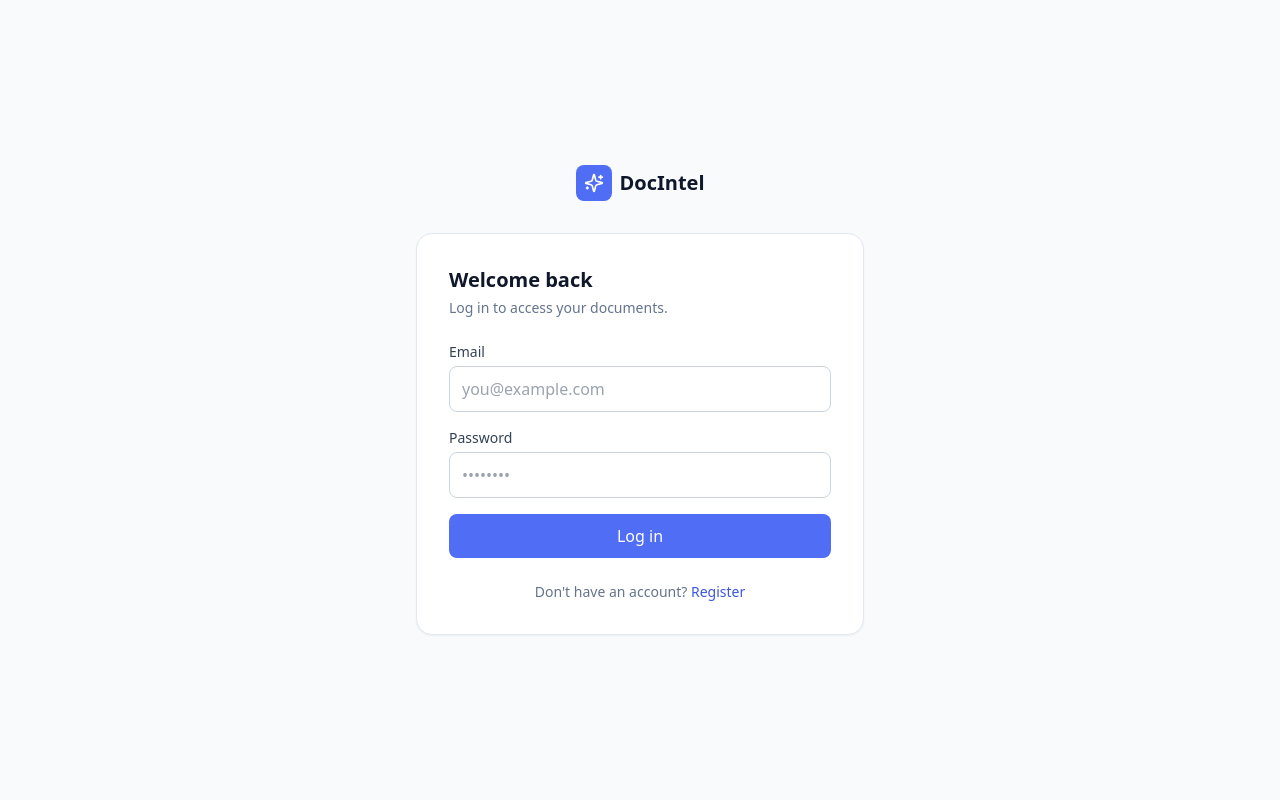
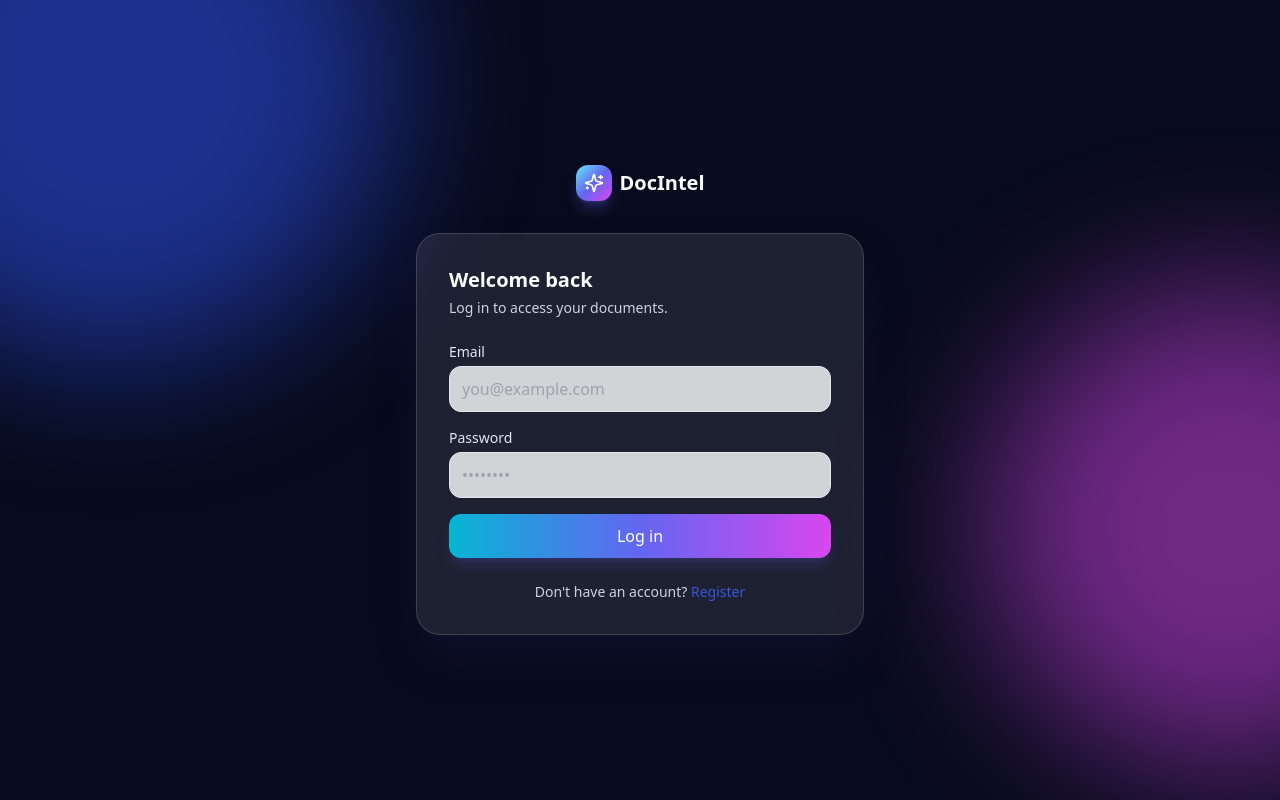
Before and after one commit to hussain9798/RAG_Document_Intelligence, a React (Vite) app in the folder frontend/: page /login in a window 1280 px wide. Built offline with nearby package versions, Linux system fonts and the light colour scheme; no server answers.

Commit message:
add colorfull theme in interface

```diff
--- a/frontend/src/index.css
+++ b/frontend/src/index.css
@@ -8,6 +8,46 @@ html, body, #root {
 
 body {
   @apply bg-slate-50 text-slate-900 transition-colors duration-300 antialiased;
+}
+
+@layer components {
+  .app-page {
+    @apply relative mx-auto w-full max-w-6xl p-4 sm:p-6 lg:p-8;
+  }
+  .premium-card {
+    @apply rounded-2xl border border-white/70 bg-white/80 shadow-xl shadow-indigo-950/5 backdrop-blur-xl transition-all duration-300 dark:border-slate-700/70 dark:bg-slate-800/75;
+  }
+  .premium-card:hover {
+    @apply border-indigo-200 shadow-indigo-500/10 dark:border-indigo-500/40;
+  }
+  .premium-input {
+    @apply border border-slate-200 bg-white/80 shadow-sm outline-none transition focus:border-indigo-400 focus:ring-4 focus:ring-indigo-500/10 dark:border-slate-600 dark:bg-slate-800/80 dark:text-white;
+  }
+  .premium-button {
+    @apply bg-gradient-to-r from-cyan-500 via-indigo-500 to-fuchsia-500 text-white shadow-lg shadow-indigo-500/20 transition-all duration-200 hover:-translate-y-0.5 hover:shadow-indigo-500/35 disabled:opacity-60;
+  }
+}
+
+.app-bg-blob {
+  position: absolute;
+  border-radius: 9999px;
+  filter: blur(55px);
+  animation: float-orb 14s ease-in-out infinite alternate;
+}
+.app-bg-blob-one {
+  width: 20rem;
+  height: 20rem;
+  top: -8rem;
+  right: 8%;
+  background: rgba(34, 211, 238, .16);
+}
+.app-bg-blob-two {
+  width: 18rem;
+  height: 18rem;
+  bottom: 4%;
+  left: 4%;
+  background: rgba(217, 70, 239, .12);
+  animation-delay: -6s;
 }
 
 /* dark mode defaults */
--- a/frontend/src/layouts/AppLayout.jsx
+++ b/frontend/src/layouts/AppLayout.jsx
@@ -201,8 +201,12 @@ export default function AppLayout({ children }) {
       )}
 
       {/* Content area */}
-      <main className="flex-1 overflow-y-auto pt-14 md:pt-0 bg-slate-50 dark:bg-slate-900 transition-colors">
-        <div className="p-4 md:p-6 pb-24 md:pb-0 min-h-[calc(100vh-56px)] animate-fade-in">{children}</div>
+      <main className="relative flex-1 overflow-y-auto pt-14 md:pt-0 bg-slate-50 dark:bg-slate-900 transition-colors">
+        <div className="pointer-events-none absolute inset-0 overflow-hidden opacity-60 dark:opacity-80">
+          <div className="app-bg-blob app-bg-blob-one" />
+          <div className="app-bg-blob app-bg-blob-two" />
+        </div>
+        <div className="relative z-10 p-4 md:p-6 pb-24 md:pb-0 min-h-[calc(100vh-56px)] animate-fade-in">{children}</div>
       </main>
 
       {/* Mobile bottom nav */}
--- a/frontend/src/pages/Chat.jsx
+++ b/frontend/src/pages/Chat.jsx
@@ -289,12 +289,12 @@ export default function Chat() {
                 onKeyDown={handleKeyDown}
                 rows={1}
                 placeholder="Ask a question about your documents..."
-                className="flex-1 resize-none border border-indigo-100 dark:border-slate-600 rounded-2xl px-4 py-3 text-sm focus:outline-none focus:ring-2 focus:ring-brand-500 bg-white/90 dark:bg-slate-900/90 text-slate-900 dark:text-slate-100 shadow-[0_10px_30px_rgba(99,102,241,0.08)]"
+                className="premium-input flex-1 resize-none rounded-2xl px-4 py-3 text-sm"
               />
               <button
                 onClick={handleSend}
                 disabled={sending || !input.trim()}
-                className="bg-gradient-to-r from-brand-500 to-violet-500 hover:from-brand-600 hover:to-violet-600 disabled:opacity-50 text-white p-3 rounded-2xl shrink-0 shadow-lg shadow-brand-500/25 transition-all duration-200 hover:-translate-y-0.5"
+                className="premium-button p-3 rounded-2xl shrink-0"
               >
                 <Send size={18} />
               </button>
--- a/frontend/src/pages/DocumentDetail.jsx
+++ b/frontend/src/pages/DocumentDetail.jsx
@@ -25,7 +25,7 @@ export default function DocumentDetail() {
 
   return (
     <AppLayout>
-      <div className="p-8 max-w-3xl mx-auto">
+      <div className="app-page max-w-3xl">
         <Link to="/documents" className="flex items-center gap-2 text-sm text-slate-500 hover:text-slate-700 mb-6">
           <ArrowLeft size={16} /> Back to documents
         </Link>
@@ -33,10 +33,10 @@ export default function DocumentDetail() {
         {error && <p className="text-sm text-red-600">{error}</p>}
 
         {doc && (
-          <div className="bg-white border border-slate-200 rounded-2xl p-6">
+          <div className="premium-card p-5 sm:p-6">
             <div className="flex items-center gap-3 mb-6">
-              <div className="w-11 h-11 rounded-xl bg-brand-50 flex items-center justify-center">
-                <FileText size={20} className="text-brand-600" />
+              <div className="w-11 h-11 rounded-xl bg-gradient-to-br from-cyan-100 to-indigo-100 flex items-center justify-center">
+                <FileText size={20} className="text-indigo-600" />
               </div>
               <div>
                 <h1 className="font-semibold">{doc.filename}</h1>
@@ -74,7 +74,7 @@ export default function DocumentDetail() {
             <div className="mt-6">
               <Link
                 to="/chat"
-                className="inline-block bg-brand-500 hover:bg-brand-600 text-white text-sm font-medium px-4 py-2.5 rounded-lg"
+                className="premium-button inline-block text-sm font-medium px-4 py-2.5 rounded-xl"
               >
                 Ask a question about this document
               </Link>
--- a/frontend/src/pages/Documents.jsx
+++ b/frontend/src/pages/Documents.jsx
@@ -91,7 +91,7 @@ export default function Documents() {
 
   return (
     <AppLayout>
-      <div className="p-8 max-w-6xl mx-auto">
+      <div className="app-page">
         <div className="mb-8">
           <h1 className="text-2xl font-semibold">Documents</h1>
           <p className="text-sm text-slate-500 mt-1">Upload PDFs and manage your document library.</p>
@@ -110,7 +110,7 @@ export default function Documents() {
           }}
           onClick={() => fileInputRef.current?.click()}
           className={`mb-6 border-2 border-dashed rounded-2xl p-10 flex flex-col items-center justify-center text-center cursor-pointer transition-colors ${
-            dragging ? "border-brand-500 bg-brand-50" : "border-slate-300 bg-white hover:border-brand-400"
+            dragging ? "border-indigo-500 bg-indigo-50 dark:bg-indigo-950/30" : "border-slate-300 bg-white/75 dark:bg-slate-800/75 hover:border-indigo-400"
           }`}
         >
           <input
@@ -146,11 +146,11 @@ export default function Documents() {
             value={search}
             onChange={(e) => setSearch(e.target.value)}
             placeholder="Search documents..."
-            className="w-full pl-9 pr-3 py-2 border border-slate-300 rounded-lg text-sm focus:outline-none focus:ring-2 focus:ring-brand-500"
+            className="premium-input w-full rounded-xl pl-9 pr-3 py-2 text-sm"
           />
         </div>
 
-        <div className="bg-white border border-slate-200 rounded-2xl">
+        <div className="premium-card overflow-hidden">
           {loading ? (
             <p className="p-6 text-sm text-slate-500">Loading documents...</p>
           ) : error ? (
--- a/frontend/src/pages/Login.jsx
+++ b/frontend/src/pages/Login.jsx
@@ -30,57 +30,59 @@ export default function Login() {
   };
 
   return (
-    <div className="min-h-screen flex items-center justify-center bg-slate-50 px-4">
-      <div className="w-full max-w-md">
+    <div className="relative min-h-screen flex items-center justify-center overflow-hidden bg-[#080b1d] px-4 py-8 text-white">
+      <div className="home-orb home-orb-blue pointer-events-none" />
+      <div className="home-orb home-orb-pink pointer-events-none" />
+      <div className="relative z-10 w-full max-w-md animate-slide-up">
         <div className="flex items-center gap-2 justify-center mb-8">
-          <div className="w-9 h-9 rounded-lg bg-brand-500 flex items-center justify-center">
+          <div className="w-9 h-9 rounded-xl bg-gradient-to-br from-cyan-300 via-indigo-500 to-fuchsia-500 flex items-center justify-center shadow-lg shadow-indigo-500/30">
             <Sparkles size={20} className="text-white" />
           </div>
           <span className="font-semibold text-xl">DocIntel</span>
         </div>
 
-        <div className="bg-white border border-slate-200 rounded-2xl shadow-sm p-8">
+        <div className="rounded-3xl border border-white/15 bg-white/[0.09] p-6 shadow-2xl shadow-indigo-950/40 backdrop-blur-xl sm:p-8">
           <h1 className="text-xl font-semibold mb-1">Welcome back</h1>
-          <p className="text-sm text-slate-500 mb-6">Log in to access your documents.</p>
+          <p className="text-sm text-slate-300 mb-6">Log in to access your documents.</p>
 
           {error && (
-            <div className="mb-4 text-sm text-red-700 bg-red-50 border border-red-200 rounded-lg px-3 py-2">
+            <div className="mb-4 text-sm text-red-200 bg-red-400/10 border border-red-300/20 rounded-xl px-3 py-2">
               {error}
             </div>
           )}
 
           <form onSubmit={handleSubmit} className="space-y-4">
             <div>
-              <label className="block text-sm font-medium text-slate-700 mb-1">Email</label>
+              <label className="block text-sm font-medium text-slate-200 mb-1">Email</label>
               <input
                 type="email"
                 value={email}
                 onChange={(e) => setEmail(e.target.value)}
-                className="w-full px-3 py-2.5 border border-slate-300 rounded-lg focus:outline-none focus:ring-2 focus:ring-brand-500"
+                className="premium-input w-full rounded-xl px-3 py-2.5"
                 placeholder="you@example.com"
               />
             </div>
             <div>
-              <label className="block text-sm font-medium text-slate-700 mb-1">Password</label>
+              <label className="block text-sm font-medium text-slate-200 mb-1">Password</label>
               <input
                 type="password"
                 value={password}
                 onChange={(e) => setPassword(e.target.value)}
-                className="w-full px-3 py-2.5 border border-slate-300 rounded-lg focus:outline-none focus:ring-2 focus:ring-brand-500"
+                className="premium-input w-full rounded-xl px-3 py-2.5"
                 placeholder="••••••••"
               />
             </div>
             <button
               type="submit"
               disabled={loading}
-              className="w-full flex items-center justify-center gap-2 bg-brand-500 hover:bg-brand-600 disabled:opacity-60 text-white font-medium py-2.5 rounded-lg transition-colors"
+              className="premium-button w-full flex items-center justify-center gap-2 font-medium py-2.5 rounded-xl"
             >
               {loading && <Loader2 size={16} className="animate-spin" />}
               {loading ? "Logging in..." : "Log in"}
             </button>
           </form>
 
-          <p className="text-sm text-slate-500 mt-6 text-center">
+          <p className="text-sm text-slate-300 mt-6 text-center">
             Don't have an account?{" "}
             <Link to="/register" className="text-brand-600 font-medium hover:underline">
               Register
```
Also changed, not shown: frontend/src/pages/Dashboard.jsx (+7 -7 lines), frontend/src/pages/Register.jsx (+18 -16 lines).
